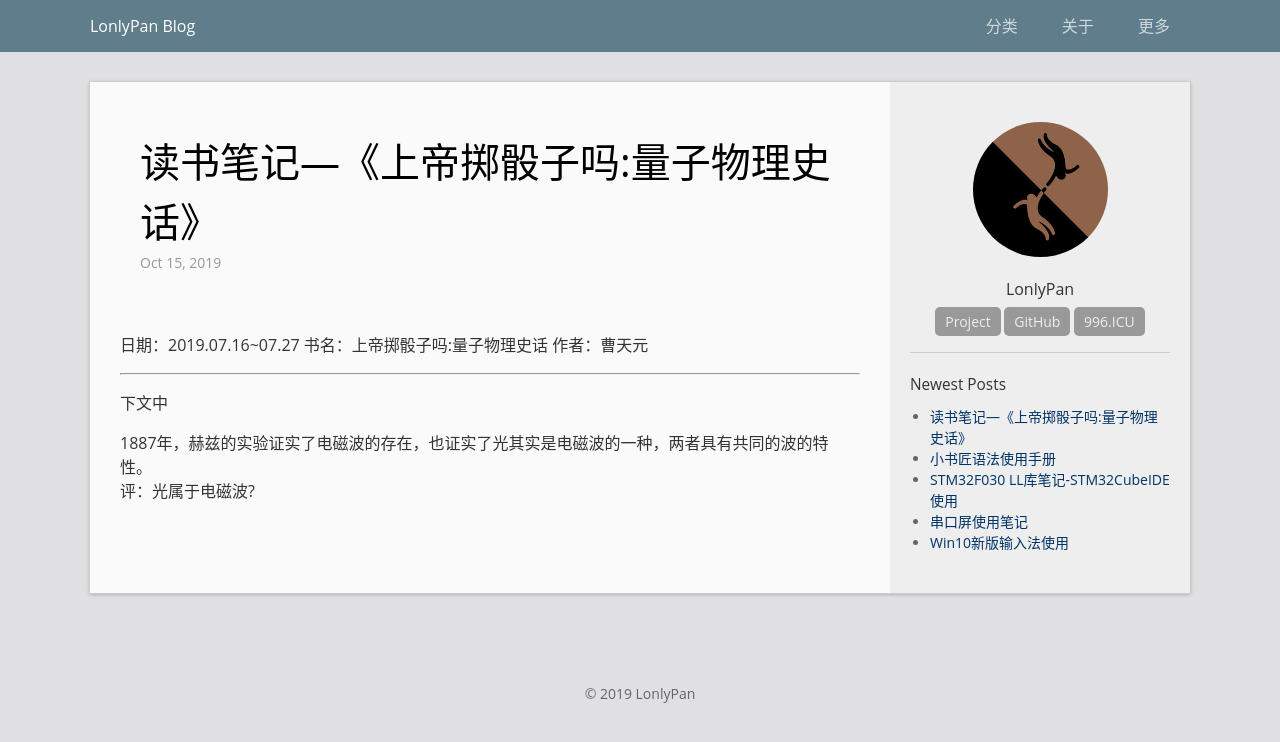
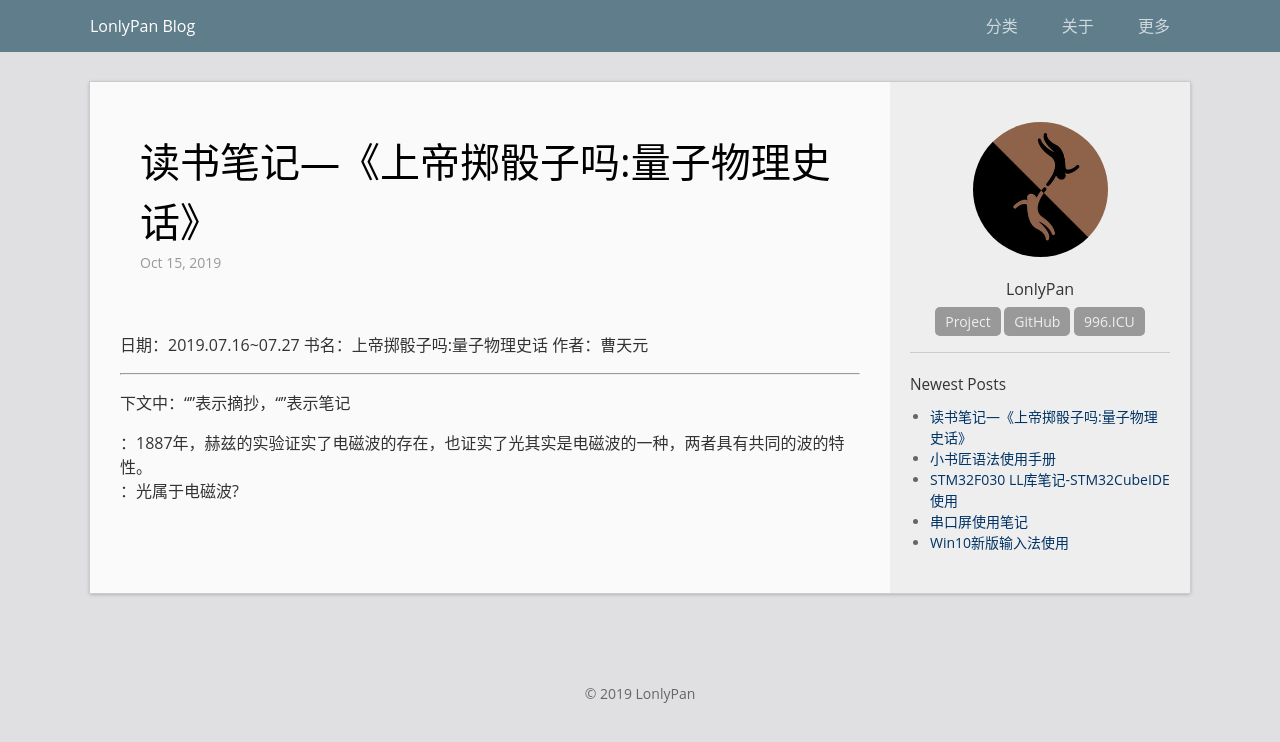
Before and after one commit to LonlyStack/LonlyPan.github.io, a Jekyll site: the page built from _posts/2019-10-15-读书笔记-上帝掷骰子吗 量子物理史话.md, in a window 1280 px wide. Shown: the top 742 px of the page. Built offline with Jekyll 4.4.1, drawn with Linux system fonts in a browser that asks for light colours.

Commit message:
修改文件: _posts/2019-10-15-读书笔记-上帝掷骰子吗 量子物理史话.md

```diff
--- a/_posts/2019-10-15-读书笔记-上帝掷骰子吗 量子物理史话.md
+++ b/_posts/2019-10-15-读书笔记-上帝掷骰子吗 量子物理史话.md
@@ -10,8 +10,8 @@
 作者：曹天元
 
 ----------
-下文中<i class="far fa-square"></i>
+下文中：“<i class="far fa-square"></i>”表示摘抄，“<i class="far fa-star"></i>”表示笔记
 
 
- <i class="far fa-square"></i> 1887年，赫兹的实验证实了电磁波的存在，也证实了光其实是电磁波的一种，两者具有共同的波的特性。
-评：光属于电磁波?<i class="far fa-circle"></i><i class="far fa-star"></i><i class="fas fa-star"></i>
+ <i class="far fa-square"></i>：1887年，赫兹的实验证实了电磁波的存在，也证实了光其实是电磁波的一种，两者具有共同的波的特性。
+<i class="fas fa-star"></i>：光属于电磁波?
```
